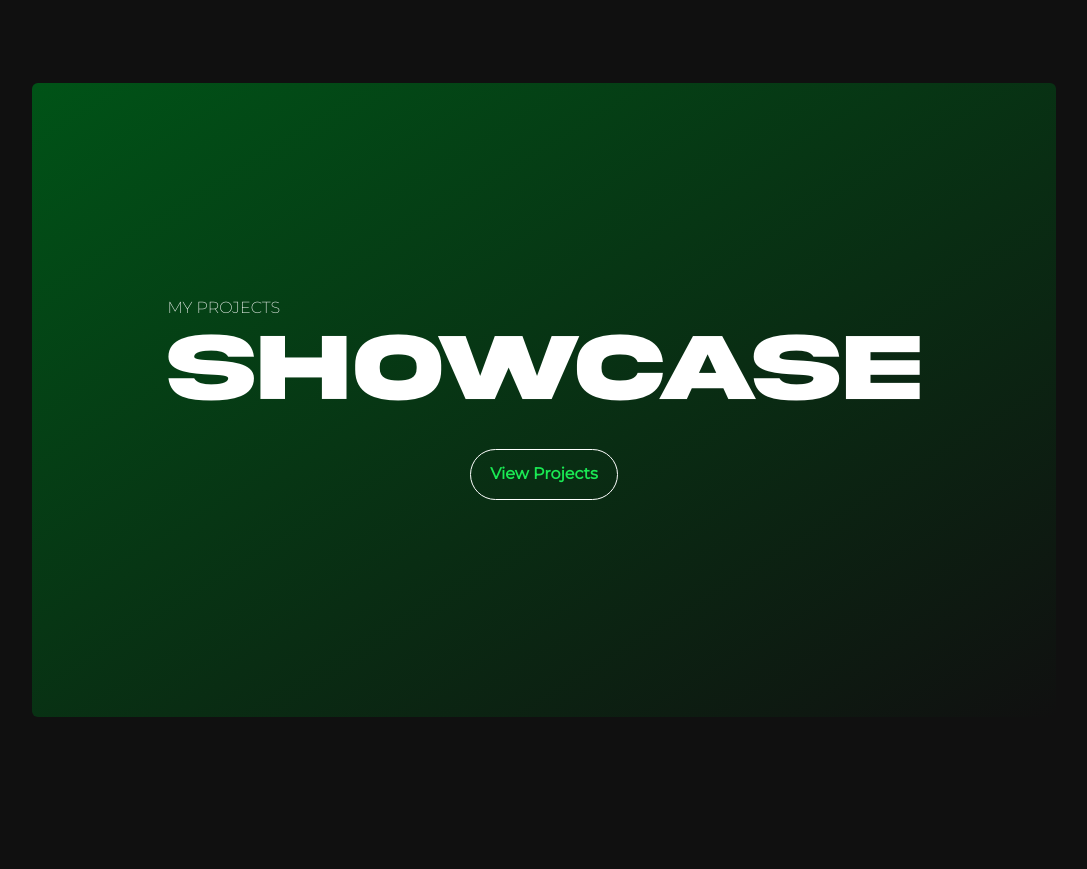
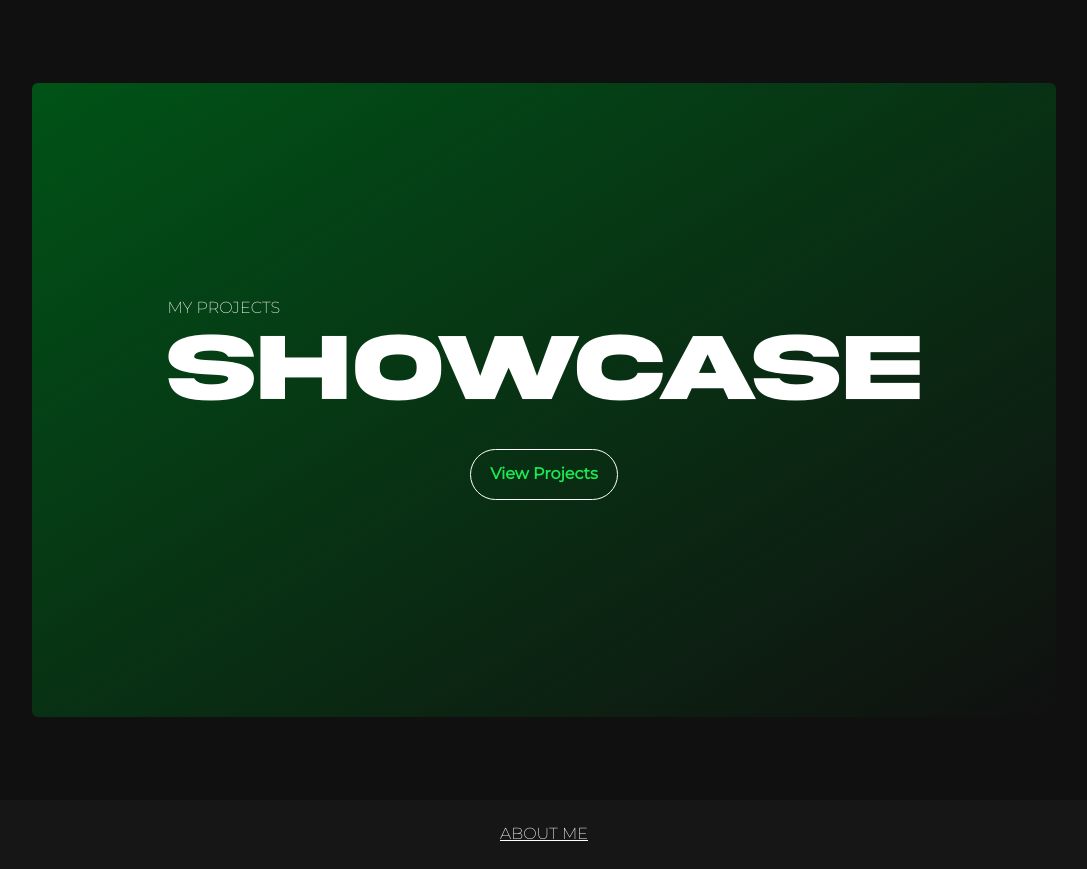
Before and after one commit to JohnnnGreat/Projects-Display, a Next.js app: page / in a window 1280 px wide. Shown: the whole page, without its empty margins (96-1183 px from the left). Before the commit the page ends 800 px from the top, so only its background shows below. Built offline with nearby package versions, Linux system fonts and the light colour scheme.

Commit message:
made some changes to the code

```diff
--- a/src/components/Project.js
+++ b/src/components/Project.js
@@ -12,7 +12,7 @@ const Project = ({ dataAos, path, first, second, work }) => {
       data-aos={`${dataAos}`}
       data-aos-duration="1000"
     >
-      <div className="w-[90%] p-[1rem] sm:p-[1rem] h-[80%] bg-[#161616] rounded-md flex items-center sm:px-[1.4rem] sm:flex-nowrap flex-wrap gap-[2.3rem]">
+      <div className="w-[95%] p-[1rem] sm:p-[1rem] h-[80%] bg-[#161616] rounded-md flex items-center sm:px-[1.4rem] sm:flex-nowrap flex-wrap gap-[2.3rem]">
         <Image
           src={path}
           className="w-[100%] sm:w-[550px] h-[300px] sm:h-[100%] rounded-md object-cover"
--- a/src/pages/index.js
+++ b/src/pages/index.js
@@ -78,6 +78,9 @@ export default function Home() {
           />
         </div>
       )}
+      <footer className="m-text flex items-center justify-center p-[1.4rem] bg-[#161616] text-white font-bold underline">
+        <Link href={"/about"}>ABOUT ME</Link>
+      </footer>
     </>
   );
 }
```
